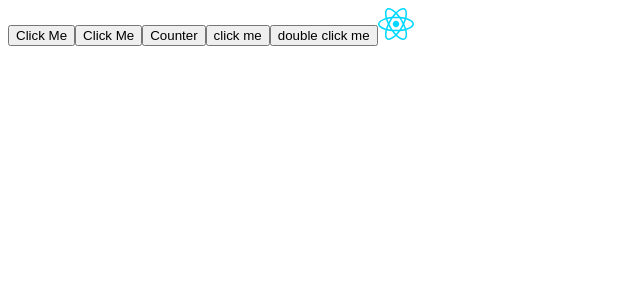
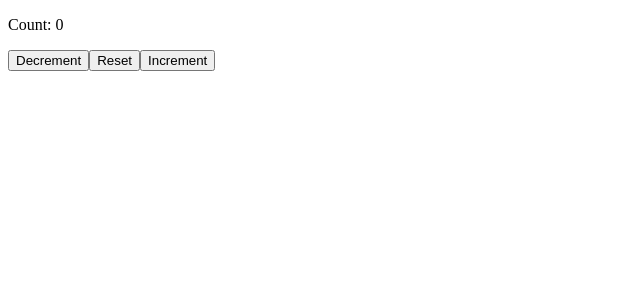
Before and after one commit to Mercury1565/React_Learning-Path, a React (Vite) app in the folder my-react-app/: page / in a window 1280 px wide. Shown: the top 300 px of the page, without its empty margins (0-640 px from the left). Built offline with nearby package versions, Linux system fonts and the light colour scheme.

Commit message:
finish useState hook

```diff
--- a/my-react-app/src/App.jsx
+++ b/my-react-app/src/App.jsx
@@ -1,12 +1,13 @@
-import Button from "./components/Button.jsx"
-import ImageButton from "./components/ImageButton.jsx"
+import MyComponent from "./components/MyComponent.jsx"
+import Counter from "./components/Counter.jsx"
 
 
 function App() {
   return(
     <>
-    <Button/>
-    <ImageButton/>
+    {/* <MyComponent/> */}
+    <Counter/>
+
     </>
   )
 }
--- a/my-react-app/src/components/Button.jsx
+++ /dev/null
@@ -1,44 +0,0 @@
-function Button(){
-
-    const handelClick = () => console.log("Hello world!");
-    const handelClick2 = (name) => console.log(`Hello ${name}`);
-
-    // Make sure to use curly braces for multiple lines in an
-    // arrow function
-    let count = 0
-    const handelClick3 = () => {
-        count ++;
-        console.log(`You clicked me ${count} times`);
-    };
-
-    //CLICK EVENT
-    let click_count = 0
-    const handelClick4 = (event) => {
-        click_count ++;
-        event.target.textContent = `Button Pressed ${click_count} times`;
-    }
-
-
-    return(
-        <>
-        <button onClick={handelClick}>Click Me</button>
-
-        {/* You can't do the below
-        if you have a set of parentheses after a callback in a
-        click event, the function will be invoked immedialtely
-        before hitting the button
-        */}
-        {/* <button onClick={handelClick2("Hermon")}>Click Me</button> */}
-        {/* THE SOLUTION */}
-        <button onClick={() => handelClick2("Hermon")}>Click Me</button>
-        <button onClick={() => handelClick3()}>Counter</button>
-        <button onClick={(event) => handelClick4(event)}>click me</button>
-        <button onDoubleClick={(event) => handelClick4(event)}>double click me</button>
-
-
-        </>
-
-    )
-}
-
-export default Button
--- /dev/null
+++ b/my-react-app/src/components/Counter.jsx
@@ -0,0 +1,28 @@
+import React, {useState} from 'react';
+
+function Counter(){
+    const [count , setCount] = useState(0);
+
+    const handleIncrement = () => {
+        setCount(count + 1)
+    }
+
+    const handleDecrement = () => {
+        setCount(count - 1)
+    }
+
+    const handleReset = () => {
+        setCount(0)
+    }
+
+    return(
+        <>
+        <p>Count: {count}</p>
+        <button onClick={handleDecrement}>Decrement</button>
+        <button onClick={handleReset}>Reset</button>
+        <button onClick={handleIncrement}>Increment</button>
+        </>
+    )
+};
+
+export default Counter
--- a/my-react-app/src/components/ImageButton.jsx
+++ /dev/null
@@ -1,16 +0,0 @@
-import Pic from "../assets/react.svg"
-
-function ImageButton(){
-
-    const clickHandler = (event) => {
-        event.target.style.display = "none";
-        console.log("image clicked and destroyed");
-    }
-
-    return(
-        <img onClick={(e) => {clickHandler(e)}} src = {Pic} alt = 'Pic'/>
-    )
-
-}
-
-export default ImageButton
--- /dev/null
+++ b/my-react-app/src/components/MyComponent.jsx
@@ -0,0 +1,27 @@
+import React , {useState} from 'react'
+
+function MyComponent(){
+    const [name, setName] = useState("initial state");
+    const [age , setAge] = useState(0);
+
+    const updateName = () => {
+        setName("hermon")
+    }
+
+    const updateAge =() =>{
+        setAge(age + 1);
+    }
+
+    return(
+        <div>
+            <p>Name: {name}</p>
+            <button onClick={updateName}> set name </button>
+
+            <p>Age: {age}</p>
+            <button onClick={updateAge}>Increment Age</button>
+
+        </div>
+    )
+}
+
+export default MyComponent
```
